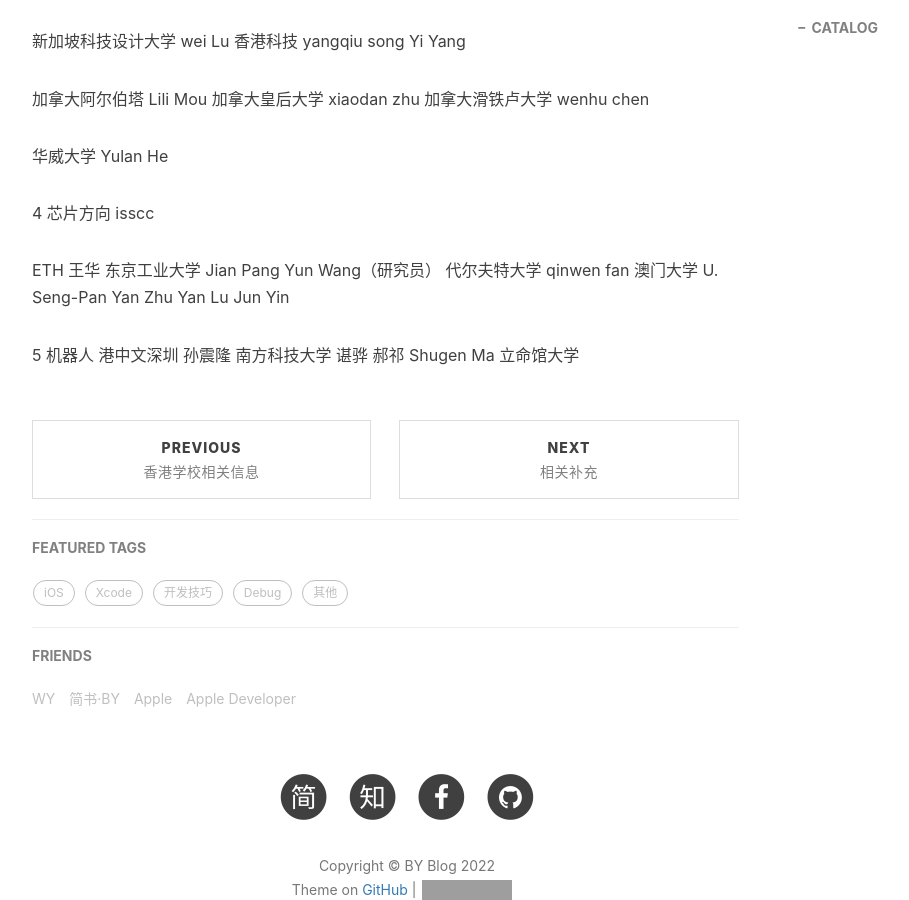
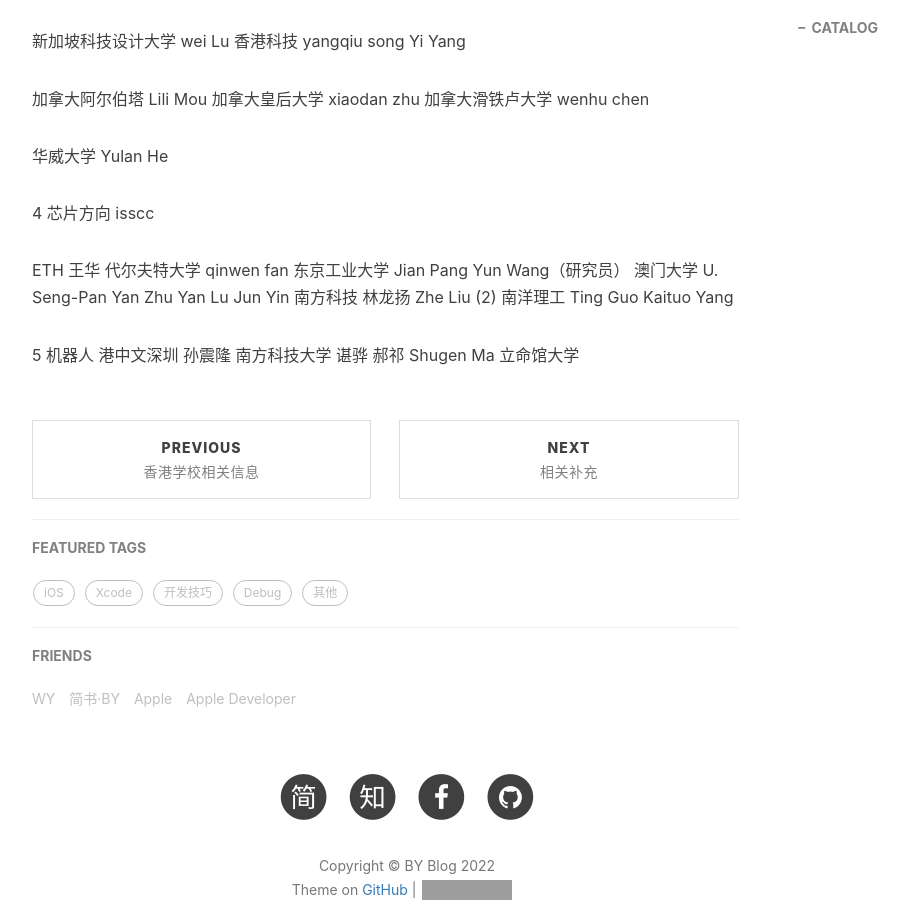
Before and after one commit to pengjiao123/pengjiao123.github.io, a Jekyll site: the page built from _posts/2022-06-18-实习相关.md, in a window 1280 px wide and 900 px high, scrolled down 1415 px. Shown: the whole window, without its empty margins (233-1142 px from the left). Built offline with Jekyll 4.4.1, drawn with Linux system fonts in a browser that asks for light colours; nearby versions of some CDN libraries; comment, search, counter and statistics services are not loaded; grey boxes are pictures that could not be loaded.

Commit message:
Update 2022-06-18-实习相关.md

```diff
--- a/_posts/2022-06-18-实习相关.md
+++ b/_posts/2022-06-18-实习相关.md
@@ -72,9 +72,12 @@ nlp 5篇及以下
 4 芯片方向 isscc
 
 ETH  王华
+代尔夫特大学 qinwen fan
 东京工业大学 Jian Pang Yun Wang（研究员）
-代尔夫特大学 qinwen fan
 澳门大学  U. Seng-Pan  Yan Zhu Yan Lu Jun Yin
+南方科技 林龙扬
+Zhe Liu (2) 南洋理工 Ting Guo   Kaituo Yang
+
 
 5 机器人
 港中文深圳 孙震隆
```
